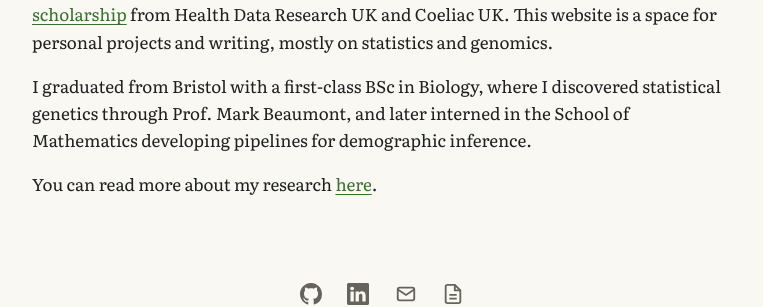
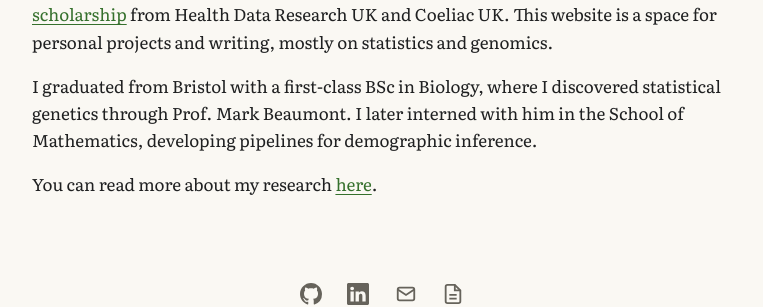
Before and after one commit to timj-wood/timj-wood.github.io, a Jekyll site: the page built from index.html, in a window 1280 px wide. Shown: the part 413-720 px from the top of the page, without its empty margins (258-1021 px from the left). Built offline with Jekyll 4.4.1, drawn with Linux system fonts in a browser that asks for light colours.

Commit message:
Update index.html

```diff
--- a/index.html
+++ b/index.html
@@ -19,8 +19,8 @@ redirect_from:
       a <a href="https://www.hdruk.ac.uk/people/timothy-wood/">scholarship</a> from Health Data Research UK and Coeliac UK.
       This website is a space for personal projects and writing, mostly on statistics and genomics.</p>
 
-    <p>I graduated from Bristol with a first-class BSc in Biology, where I discovered statistical genetics through Prof. Mark Beaumont, and later
-      interned in the School of Mathematics developing pipelines for demographic inference.</p>
+    <p>I graduated from Bristol with a first-class BSc in Biology, where I discovered statistical genetics through Prof. Mark Beaumont.
+      I later interned with him in the School of Mathematics, developing pipelines for demographic inference.</p>
 
     <p>You can read more about my research <a href="https://timj-wood.github.io/research/">here</a>.</p>
 
```
